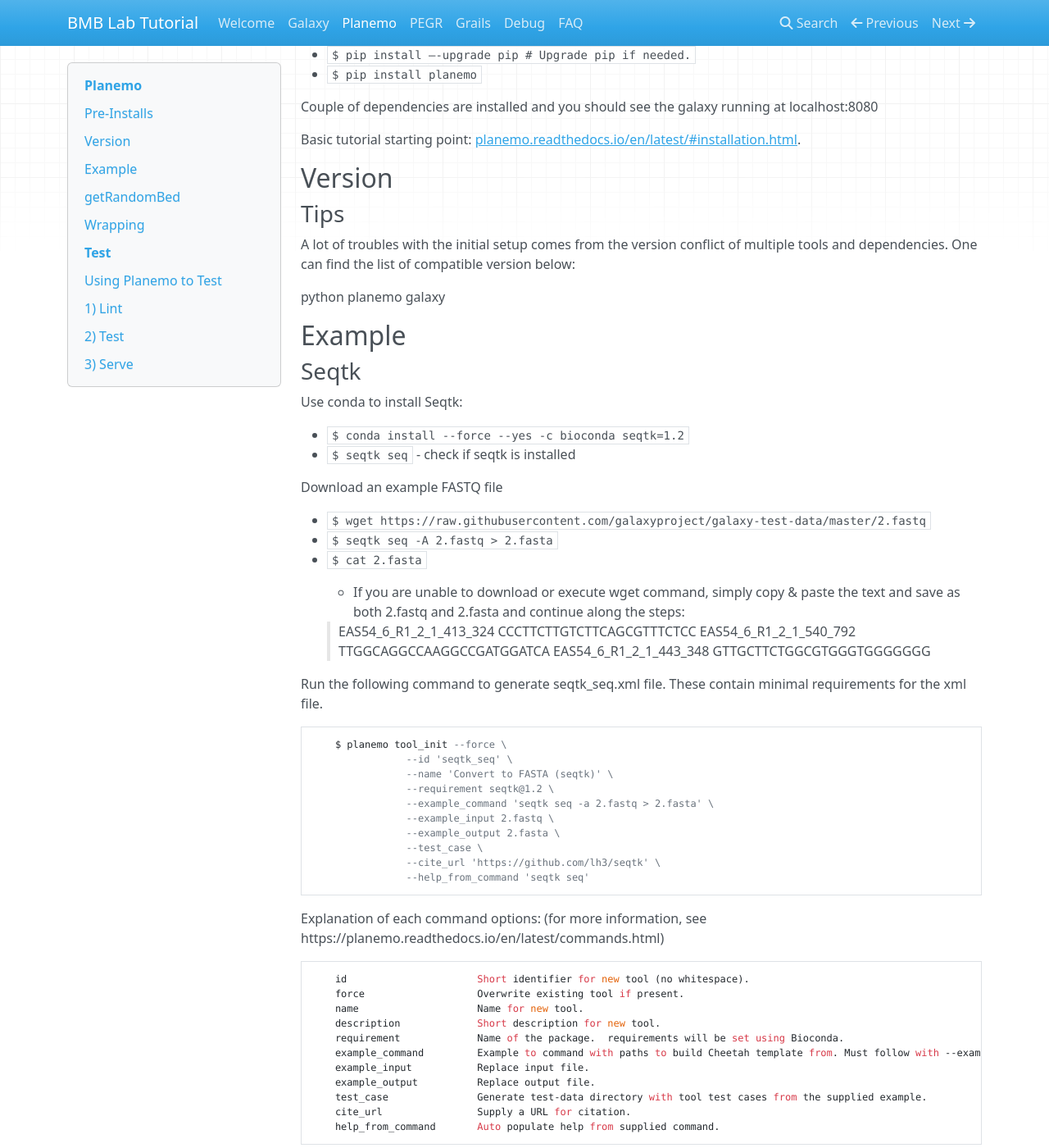
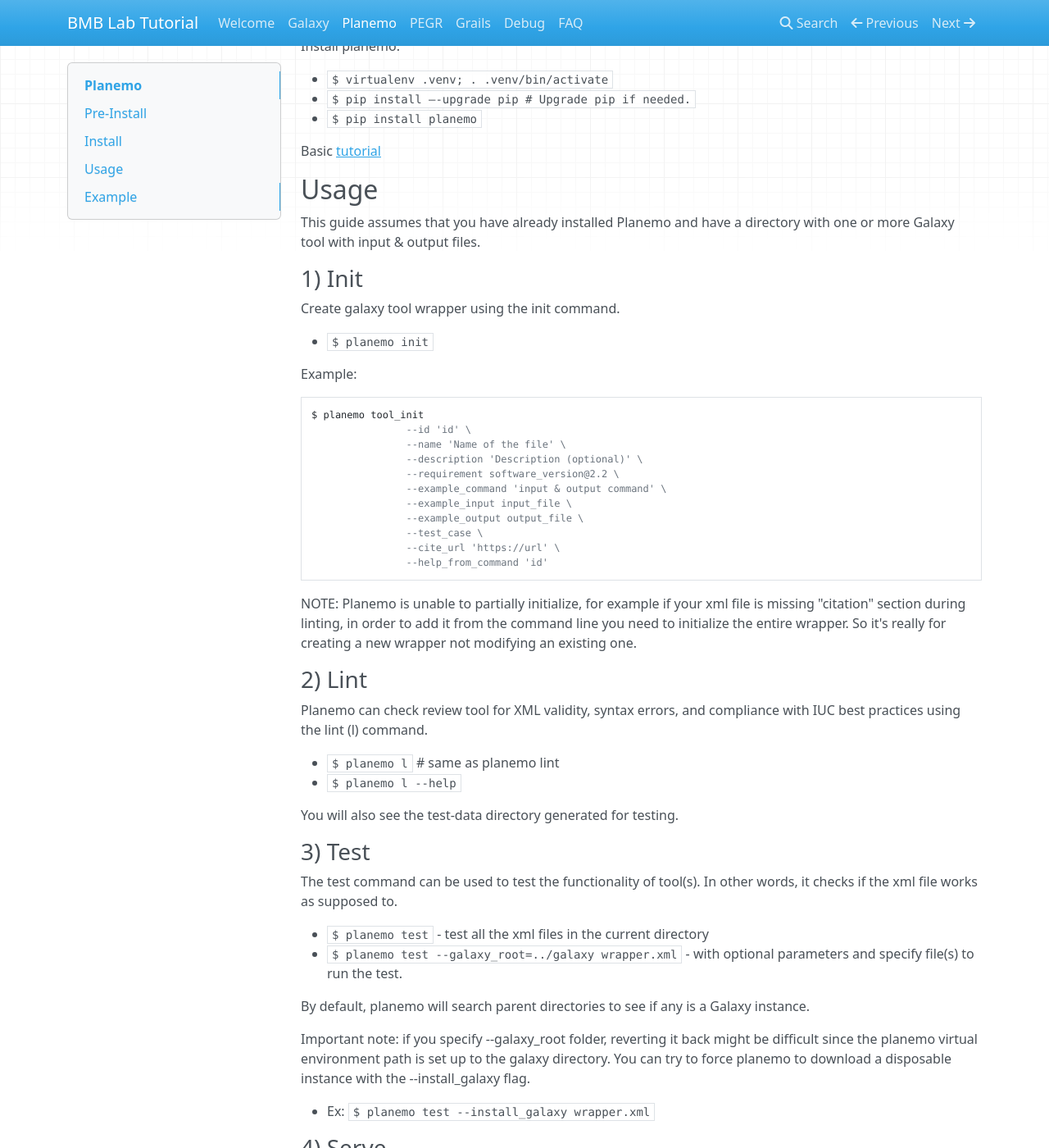
Before and after one commit to CEGRcode/labtutorial, an MkDocs documentation site: the page built from docs/planemo.md, in a window 1280 px wide and 1400 px high, scrolled down 751 px. Shown: the whole window at 82% size. Built offline with MkDocs 1.6.1, drawn with Linux system fonts in a browser that asks for light colours; nearby versions of some CDN libraries; old or Windows-style settings are respelled for this version of MkDocs; some of the changed text lies outside the part shown.

Commit message:
Changes to Planemo.md
Reorder the sections and add more examples

```diff
--- a/docs/debug.md
+++ b/docs/debug.md
@@ -19,3 +19,11 @@
 - Cannot locate xUnit report: https://github.com/galaxyproject/planemo/issues/724
 - planemo couldn't find a target test-data directory: This means that there is no test-data directory created for planemo testing.
   Fix the issue by simply checking planemo l or create a test-data directory manually and copy all input & output files.
+
+## Version Conflicts
+
+A lot of troubles with the initial setup comes from the version conflict of multiple tools and dependencies. One can find the list of compatible version below:
+
+python
+planemo
+galaxy
--- a/docs/planemo.md
+++ b/docs/planemo.md
@@ -4,54 +4,96 @@
 
 - Pre-Install
 - Install
+- Usage
 - Example
-- Test
 
-## Pre-Installs
+## Pre-Install
 
-Install anaconda (locally) on your machine if it is not already installed: [anaconda.com/#download](https://www.anaconda.com/download).
+Install [anaconda](https://www.anaconda.com/download) (locally) on your machine.
 
-Install wget on your machine, if it is not already installed:
+Install wget:
 
 * `$ brew install wget` - (mac)
 * `$ sudo apt-get install wget` - (others)
 
-Install virtualenv on your machine, if it is not already installed.
+Install virtual environment:
 
 * `$ brew install virtualenv` - (mac)
 * `$ sudo apt-get install virtualenv` - (others)
 
-NOTE: make sure local galaxy is installed.
+NOTE: make sure [local galaxy](https://galaxyproject.org/admin/get-galaxy/) is installed.
+Couple of dependencies are installed and you should see the galaxy running at localhost:8080
 
-Go the tutorial link:  [galaxyproject.org/admin/#get-galaxy](https://galaxyproject.org/admin/get-galaxy/).
-
-Install pip on your machine, if it is not already installed.
+Install pip:
 
 * `$ brew install pip` - (mac)
 * `$ sudo apt-get install pip` - (others)
+
+## Install
+
+Install planemo:
 
 * `	$ virtualenv .venv; . .venv/bin/activate`
 * `	$ pip install –-upgrade pip # Upgrade pip if needed.`
 * `	$ pip install planemo`
 
-Couple of dependencies are installed and you should see the galaxy running at localhost:8080
+Basic [tutorial](https://planemo.readthedocs.io/en/latest/installation.html)
+## Usage
 
-Basic tutorial starting point: [planemo.readthedocs.io/en/latest/#installation.html](https://planemo.readthedocs.io/en/latest/installation.html).
+This guide assumes that you have already installed Planemo and have a directory with one or more Galaxy tool with input & output files.
 
-## Version
+### 1) Init
 
-### Tips
+Create galaxy tool wrapper using the init command.
 
-A lot of troubles with the initial setup comes from the version conflict of multiple tools and dependencies. One can find the list of compatible version below:
+* `$ planemo init`
 
-python
-planemo
-galaxy
+Example:
 
+	$ planemo tool_init
+					--id 'id' \
+					--name 'Name of the file' \
+					--description 'Description (optional)' \
+					--requirement software_version@2.2 \
+					--example_command 'input & output command' \
+					--example_input input_file \
+					--example_output output_file \
+					--test_case \
+					--cite_url 'https://url' \
+					--help_from_command 'id'
+
+NOTE: Planemo is unable to partially initialize, for example if your xml file is missing "citation" section during linting, in order to add it from the command line you need to initialize the entire wrapper. So it's really for creating a new wrapper not modifying an existing one.
+
+### 2) Lint
+Planemo can check review tool for XML validity, syntax errors, and compliance with IUC best practices using the lint (l) command.
+
+* `$ planemo l` # same as planemo lint
+* `$ planemo l --help`
+
+You will also see the test-data directory generated for testing.
+
+### 3) Test
+The test command can be used to test the functionality of tool(s). In other words, it checks if the xml file works as supposed to.
+
+* `$ planemo test` - test all the xml files in the current directory
+* `$ planemo test --galaxy_root=../galaxy wrapper.xml` - with optional parameters and specify file(s) to run the test.
+
+By default, planemo will search parent directories to see if any is a Galaxy instance.
+
+Important note: if you specify --galaxy_root folder, reverting it back might be difficult since the  planemo virtual environment path is set up to the galaxy directory. You can try to force planemo to download a disposable instance with the --install_galaxy flag.
+
+* Ex: `$ planemo test --install_galaxy wrapper.xml`
+
+### 4) Serve
+After passing the test we can open Galaxy with the serve (or with s).
+
+	$ planemo s
+	...
+	serving on http://127.0.0.1:8086
 
 ## Example
 
-### Seqtk
+### 1) Seqtk
 
 Use conda to install Seqtk:
 
@@ -63,82 +105,91 @@
 *	`$ wget https://raw.githubusercontent.com/galaxyproject/galaxy-test-data/master/2.fastq`
 *	`$ seqtk seq -A 2.fastq > 2.fasta`
 *	`$ cat 2.fasta`
-	-	If you are unable to download or execute wget command, simply copy & paste the text and save as both 2.fastq and 2.fasta and continue along the steps:
 
- 	>EAS54_6_R1_2_1_413_324
-  CCCTTCTTGTCTTCAGCGTTTCTCC
-  >EAS54_6_R1_2_1_540_792
-  TTGGCAGGCCAAGGCCGATGGATCA
-  >EAS54_6_R1_2_1_443_348
-  GTTGCTTCTGGCGTGGGTGGGGGGG
+If you are unable to download or execute the wget command, simply copy & paste the text and save as both 2.fastq and 2.fasta and continue along the steps:
+
+	>EAS54_6_R1_2_1_413_324
+	CCCTTCTTGTCTTCAGCGTTTCTCC
+	>EAS54_6_R1_2_1_540_792
+	TTGGCAGGCCAAGGCCGATGGATCA
+	>EAS54_6_R1_2_1_443_348
+	GTTGCTTCTGGCGTGGGTGGGGGGG
 
 Run the following command to generate seqtk_seq.xml file. These contain minimal requirements for the xml file.
 
-		$ planemo tool_init --force \
-                    --id 'seqtk_seq' \
-                    --name 'Convert to FASTA (seqtk)' \
-                    --requirement seqtk@1.2 \
-                    --example_command 'seqtk seq -a 2.fastq > 2.fasta' \
-                    --example_input 2.fastq \
-                    --example_output 2.fasta \
-                    --test_case \
-                    --cite_url 'https://github.com/lh3/seqtk' \
-                    --help_from_command 'seqtk seq'
+	$ planemo tool_init --force \
+                  --id 'seqtk_seq' \
+                  --name 'Convert to FASTA (seqtk)' \
+                  --requirement seqtk@1.2 \
+                  --example_command 'seqtk seq -a 2.fastq > 2.fasta' \
+                  --example_input 2.fastq \
+                  --example_output 2.fasta \
+                  --test_case \
+                  --cite_url 'https://github.com/lh3/seqtk' \
+                  --help_from_command 'seqtk seq'
 
-Explanation of each  command options:
-(for more information, see https://planemo.readthedocs.io/en/latest/commands.html)
+Explanation of each command options (more [here](https://planemo.readthedocs.io/en/latest/commands.html)):
 
-		id						Short identifier for new tool (no whitespace).
-		force					Overwrite existing tool if present.
-		name					Name for new tool.
-		description				Short description for new tool.
-		requirement 			Name of the package.  requirements will be set using Bioconda.
-		example_command			Example to command with paths to build Cheetah template from. Must follow with --example_input and --example_output.
-		example_input			Replace input file.
-		example_output			Replace output file.
-		test_case				Generate test-data directory with tool test cases from the supplied example.
-		cite_url				Supply a URL for citation.
-		help_from_command		Auto populate help from supplied command.
+	id						Short identifier for new tool (no whitespace).
+	force					Overwrite existing tool if present.
+	name					Name for new tool.
+	description				Short description for new tool.
+	requirement 			Name of the package.  requirements will be set using Bioconda.
+	example_command			Example to command with paths to build Cheetah template from. Must follow with --example_input and --example_output.
+	example_input			Replace input file.
+	example_output			Replace output file.
+	test_case				Generate test-data directory with tool test cases from the supplied example.
+	cite_url				Supply a URL for citation.
+	help_from_command		Auto populate help from supplied command.
 
-## getRandomBed
+Type the following in the same directory where your seqtk.xml is located.
 
-Download getRandomBed.py tool:
+* `$ planemo lint seqtk.xml`
 
-Use the following commands to generate the xml file getRandomBed.xml
-
-		planemo tool_init --force \
-	                    --id 'getRandomBed' \
-	                    --name 'Random Bed' \
-	                    --requirement python@2.7.14 \
-	                    --example_command '$__tool_directory__/genRandomBed.py $inputBed' \
-	                    --example_input inputBed \
-	                    --example_output randomBed \
-	                    --test_case \
-	                    --cite_url 'http://www.pughlab.psu.edu/' \
-	                    --help_from_command 'getRandomBed'
-
-Planemo lint to review tool for XML validity, syntax errors, and compliance with IUC best practices.
-
--Tip: Planemo lint command only checks if the syntax is correct, so if you are unable to pass the lint using planemo, check to make sure the above requirements are satisfied.
-
-		planemo l
+- Tip: Planemo lint command only checks if the syntax is correct, so if you are unable to pass the lint using planemo, check to make sure the above requirements are satisfied. If output says "Failed linting" at the end, see the current [github issues](https://github.com/galaxyproject/planemo/#issues).
 
 Output:
-
 ![Screenshot](image/output.jpg)
 
 Functionality test
 
-		planemo t
+	$ planemo t
 
-## Wrapping
+Output:
 
-Consider the following small Perl script.
+	$ planemo t
+	...
+	All 1 test(s) executed passed.
+	seqtk_seq[0]: passed
+
+If error occurs, refer to the error report page on GitHub.
+
+### 2) getRandomBed
+
+Download getRandomBed.py tool:
+
+Use the planemo commands to generate the xml file getRandomBed.xml
+
+Solution:
+
+	planemo tool_init --force \
+                    --id 'getRandomBed' \
+                    --name 'Random Bed' \
+                    --requirement python@2.7.14 \
+                    --example_command '$__tool_directory__/genRandomBed.py $inputBed' \
+                    --example_input inputBed \
+                    --example_output randomBed \
+                    --test_case \
+                    --cite_url 'http://www.pughlab.psu.edu/' \
+                    --help_from_command 'getRandomBed'
+
+### 3) toolExample.pl
+
+Consider the following Perl script.
 
 		#!/usr/bin/perl -w
 
 		# usage : perl toolExample.pl <FASTA file> <output file>
-
 
 		open (IN, "<$ARGV[0]");
 		open (OUT, ">$ARGV[1]");
@@ -158,71 +209,38 @@
 		}
 		print OUT sprintf("%.3f", $gc/$length) . "\n";
 		close( IN );
-		close( OUT );
+		close( OUT ); #__end__
 
 
+Create an xml file for the script with an output as follows:
 
-Exercise: Create an xml file for the script with an output as follows:
-
-		<tool id="gc_content" name="Compute GC content">
-		  <description>for each sequence in a file</description>
-		  <command>perl $__tool_directory__/gc_content.pl $input output.tsv</command>
-		  <inputs>
-		    <param format="fasta" name="input" type="data" label="Source file"/>
-		  </inputs>
-		  <outputs>
-		    <data format="tabular" name="output" from_work_dir="output.tsv" />
-		  </outputs>
-		  <help>
-		This tool computes GC content from a FASTA file.
-		  </help>
-		</tool>
+	<tool id="gc_content" name="Compute GC content">
+	  <description>for each sequence in a file</description>
+	  <command>perl $__tool_directory__/gc_content.pl $input output.tsv</command>
+	  <inputs>
+	    <param format="fasta" name="input" type="data" label="Source file"/>
+	  </inputs>
+	  <outputs>
+	    <data format="tabular" name="output" from_work_dir="output.tsv" />
+	  </outputs>
+	  <help>
+	This tool computes GC content from a FASTA file.
+	  </help>
+	</tool>
 
 Solution:
 
-# Test
+	planemo tool_init 	--force \
+						--id 'gc_content' \
+						--name 'Compute GC content' \
+						--description 'for each sequence in a file' \
+						--example_command 'perl $__tool_directory__/gc_content.pl $input output.tsv' \
+						--example_input input.fasta \
+						--example_output output.tsv \
+						--help 'This tool computes GC content from a FASTA file.'
 
-## Using Planemo to Test
+Q: Will this pass the planemo lint test?
 
-This guide assumes that you have already installed Planemo and have a directory with one or more Galaxy tool XML files.
+A: No it is missing the following parameters:
 
-## 1) Lint
-Planemo can check if the XML file adheres to the Galaxy coding standard using the lint (l) command.
-
-* `$ planemo lint`
-* `$ planemo l --help`
-
-For demonstration, type the following in the same directory where your seqtk.xml is located.
-
-* `$ planemo lint seqtk.xml`
-
-The following output should be generated. If output says "Failed linting" at the end, see the error report guidelines here:
-[github.com/galaxyproject/planemo/#issues](https://github.com/galaxyproject/planemo/#issues).
-
-## 2) Test
-The test command can be used to test the functionality of tool(s). In other words, it checks if the xml file works as supposed to.
-
-* `$ planemo test` - test all the xml files in the current directory
-* `$ planemo test --galaxy_root=../galaxy seqtk.xml` - with optional parameters and specify file(s) to run the test.
-
-By default, planemo will search parent directories to see if any is a Galaxy instance.
-
-* Important note: if you specify --galaxy_root folder, reverting it back might be difficult since the  planemo virtual environment path is set up to the galaxy directory. You can try to force planemo to download a disposable instance with the --install_galaxy flag.
-* `$ planemo test --install_galaxy seqtk.xml`
-
-
-The following output should be generated. If error occurs, refer to the error report page on GitHub.
-
-Successful output:
-
-			$ planemo t
-			...
-			All 1 test(s) executed passed.
-			seqtk_seq[0]: passed
-
-## 3) Serve
-If the result says All test passed, then we can open Galaxy with the serve (or with s).
-
-		$ planemo s
-		...
-		serving on http://127.0.0.1:8086
+					test_case, requirement, citation, help_from_command
```
